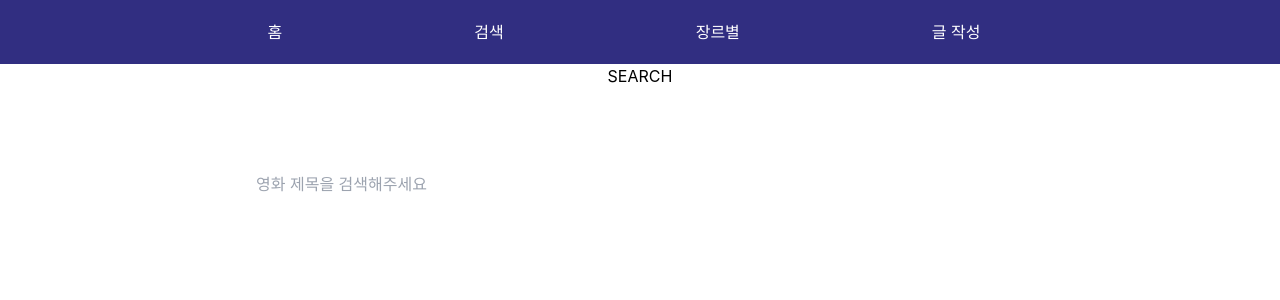
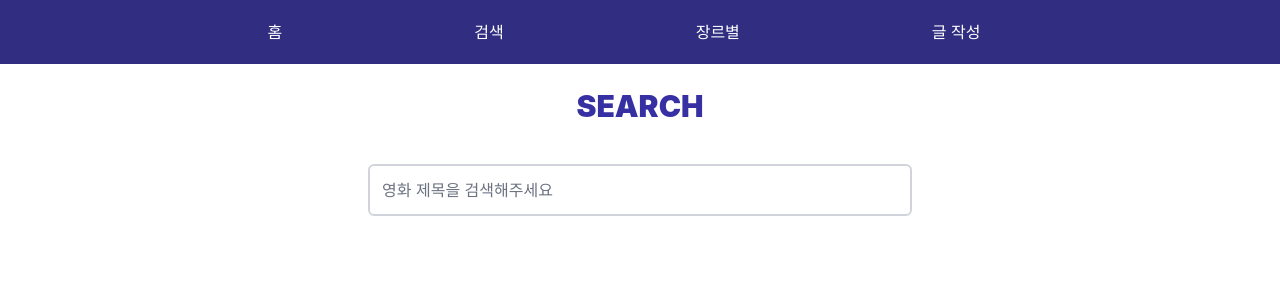
Before and after one commit to kanell0304/React_TeamProject, a React (Create React App) app: page /searchList in a window 1280 px wide. Shown: the top 300 px of the page. Built offline with nearby package versions, Linux system fonts and the light colour scheme.

Commit message:
tailwindCSS SearchList.jsx

```diff
--- a/src/component/SearchList.jsx
+++ b/src/component/SearchList.jsx
@@ -2,7 +2,7 @@ import { useContext, useState } from "react";
 import { ListProvider } from "./ListContext";
 import Navibar from "./Navibar";
 import { useNavigate } from "react-router-dom";
-import '../tempCss/SearchList.css'
+// import '../tempCss/SearchList.css'
 
 const SearchList = () => {
     const navigate = useNavigate();
@@ -18,16 +18,19 @@ const SearchList = () => {
         <>
         <div>
             <Navibar />
-            <h1 style={{textAlign : "center"}}>SEARCH</h1>
+            <h1 className="flex justify-center m-6 text-3xl font-black text-indigo-800">SEARCH</h1>
         </div>
-        <div>
-            <input className = 'searchBar' placeholder="영화 제목을 검색해주세요" value={input} onChange={e=>setInput(e.target.value)}/>
+        <div className="h-15 flex w-full justify-center mt-10 dark:bg-gray-800">
+        <div className="flex flex-col items-center relative rounded-md w-full px-4 max-w-xl">
+            <input  className = 'w-full p-3 border-2  border-gray-300 placeholder-gray-500 rounded-md mb-10'
+                    placeholder="영화 제목을 검색해주세요" value={input} onChange={e=>setInput(e.target.value)}/>
             {input&&(
             movieList.map(ml=>(
             ml.title.includes(input)?(
-                <div className="searchList" key={ml.id}
-                onClick={()=>moveToDetail(ml.id)}>
-                    <h3>{ml.title}</h3>
+                <div className="flex flex-col gap-5 border-b-2 w-full text-center font-extrabold p-5 py-10 text-lg text-gray-600"
+                     key={ml.id}
+                     onClick={()=>moveToDetail(ml.id)}>
+                    <h3 className="font-black text-2xl mb-5">{ml.title}</h3>
                     <div className="searchDetail"> {ml.category}</div>
                 </div>
             ):''
@@ -35,6 +38,7 @@ const SearchList = () => {
         )
             )}
         </div>
+        </div>
         </>
     );
 };
```
